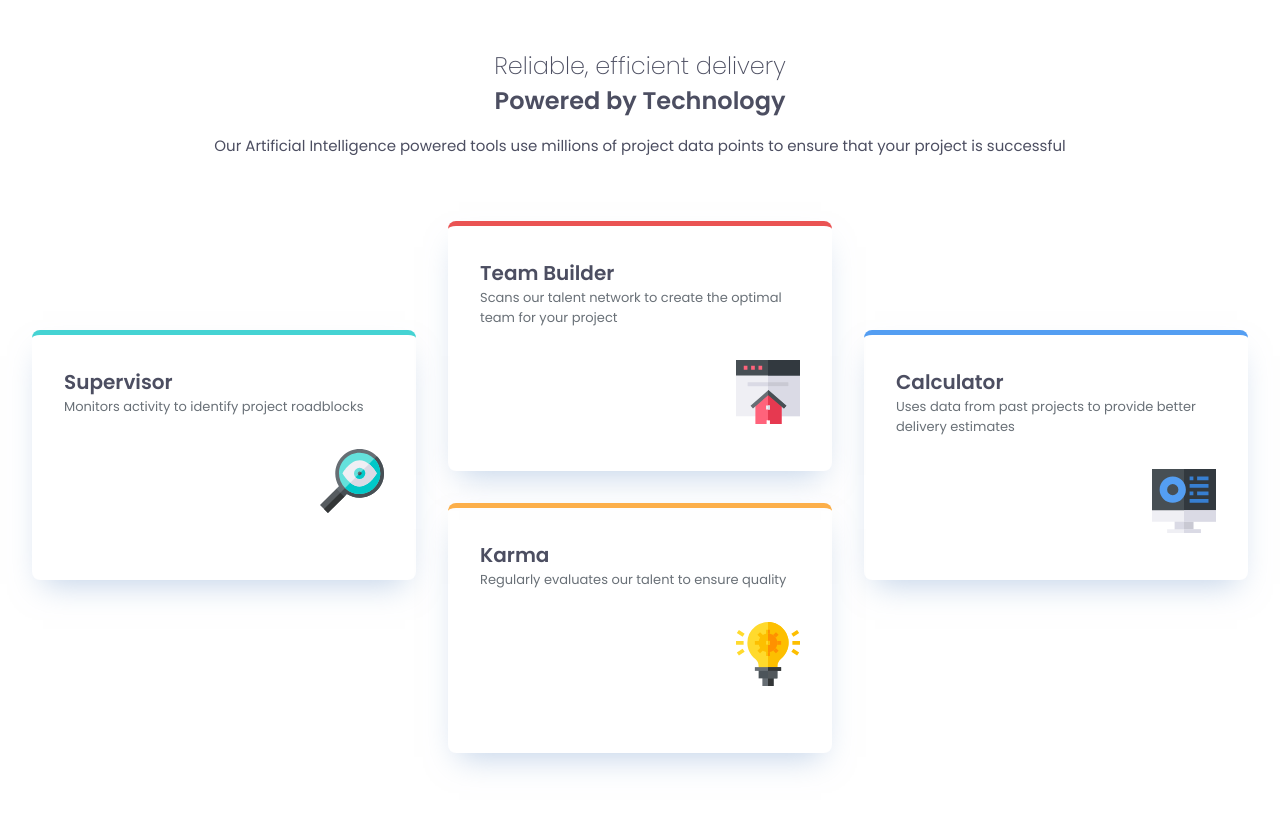
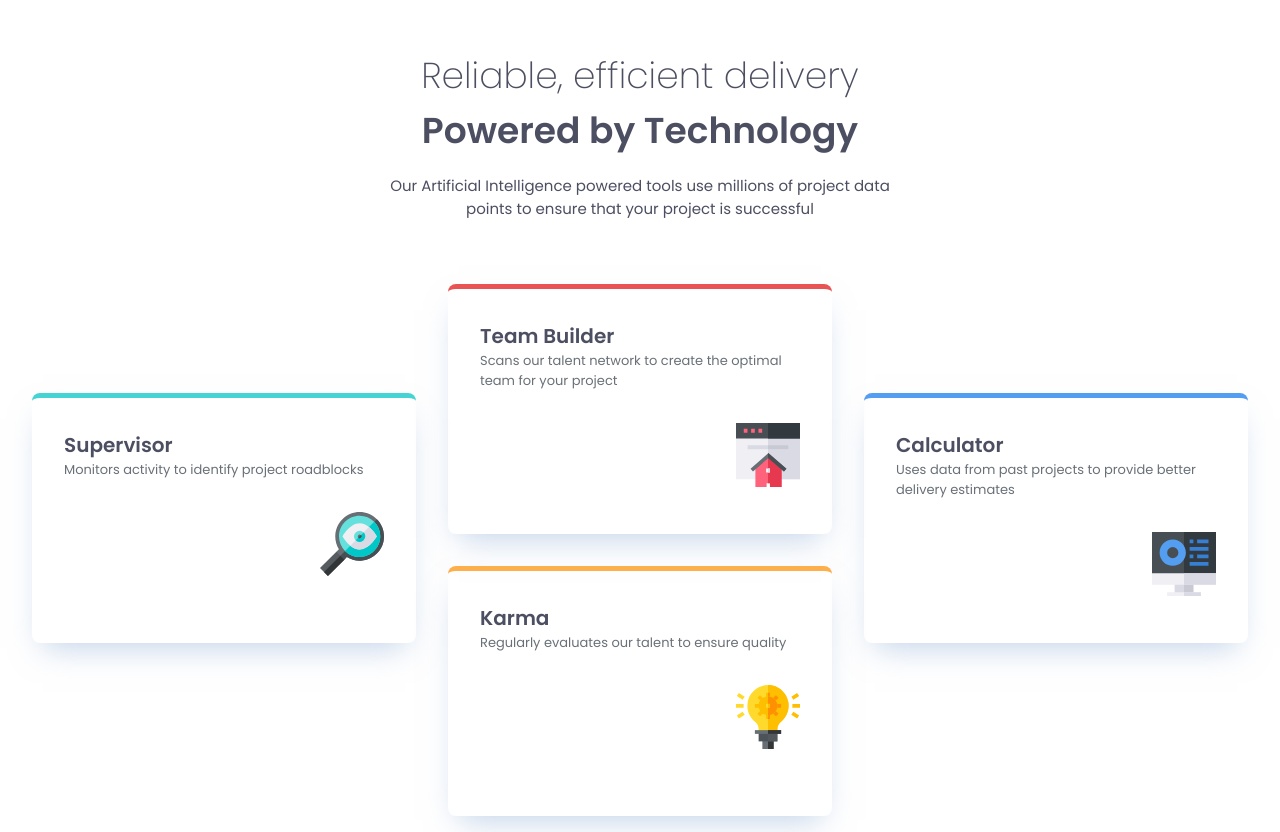
Before and after one commit to maryam-hytham/four-card-feature-section, a website: page index.html in a window 1280 px wide. Before the commit the page ends 800 px from the top, so only its background shows below. Drawn offline with Linux system fonts and the light colour scheme.

```diff
--- a/index.html
+++ b/index.html
@@ -21,7 +21,7 @@
       <h1 class="title">Reliable, efficient delivery</h1>
       <h1 class="title-1">Powered by Technology</h1>
       <p>
-        Our Artificial Intelligence powered tools use millions of project data
+        Our Artificial Intelligence powered tools use millions of project data<br>
         points to ensure that your project is successful
       </p>
     </header>
--- a/styles.css
+++ b/styles.css
@@ -10,7 +10,6 @@
   text-align: center;
   padding: 3rem 2rem;
   font-family: "Poppins";
-
 }
 header {
   color: hsl(234, 12%, 34%);
@@ -88,4 +87,9 @@
     grid-column: 2 / 3;
     grid-row: 2 / 3;
   }
+  .title,
+  .title-1 {
+    font-size: 36px;
+  }
+
 }
```
Also changed, not shown: README-template.md (deleted), README.md, images/Screenshot1.png (added), images/Screenshot2.png (added).
